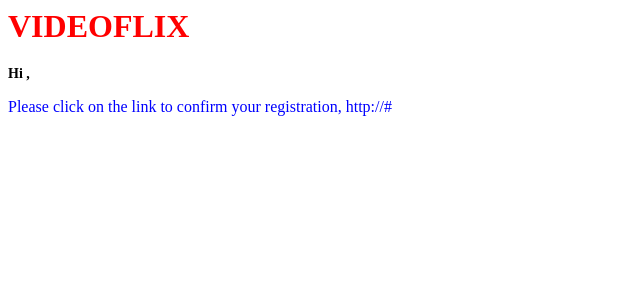
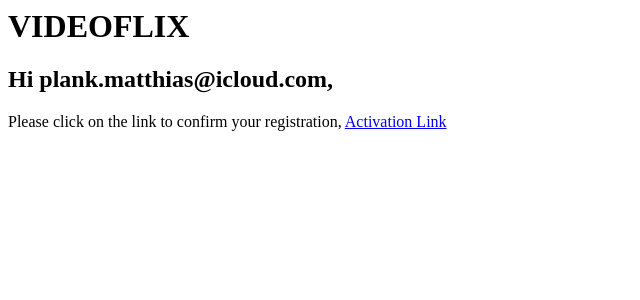
Before and after one commit to matthiasPlank/videoflix_backend, a Django app: template videoflix/login/templates/acc_active_email.html in a window 1280 px wide. Shown: the top 300 px of the page, without its empty margins (0-640 px from the left). Run offline with Django 5.2, Linux system fonts and the light colour scheme; the template is opened without the code that fills it, so the values that code supplies are empty.

Commit message:
update sending email

```diff
--- a/videoflix/login/templates/acc_active_email.html
+++ b/videoflix/login/templates/acc_active_email.html
@@ -1,31 +1,14 @@
 <html>
-<style>
-    h1 {
-        color: red;
-    }
-
-    h2 {
-        font-size: 14px;
-    }
-
-    p {
-        color: blue;
-    }
-</style>
-
 
 <body>
-    <div class="">
+    <div>
         <h1>VIDEOFLIX</h1>
-
-        {% autoescape off %}
-
-        <h2>Hi {{ user.username }},</h2>
+        <h2>Hi plank.matthias@icloud.com,</h2>
         <p>
             Please click on the link to confirm your registration,
-            http://{{ domain }}{% url 'activate' uidb64=uid token=token %}
-            {% endautoescape %} </p>
-        </div>
+            <a href="http://127.0.0.1:8000/activate/Ng/c3zc63-dc20eed1570d241717ea0c52152beb39/">Activation Link</a>
+        </p>
+    </div>
 </body>
 
 </html>
--- /dev/null
+++ b/videoflix/login/templates/acc_active_email.txt
@@ -0,0 +1,3 @@
+Hi plank.matthias@icloud.com,
+Please click on the link to confirm your registration,
+<a href="http://127.0.0.1:8000/activate/Ng/c3zc63-dc20eed1570d241717ea0c52152beb39/">Activation Link</a>
```
Also changed, not shown: videoflix/login/functions.py (+29 -10 lines), videoflix/login/templates/user_reset_password.html (+7 -3 lines).
